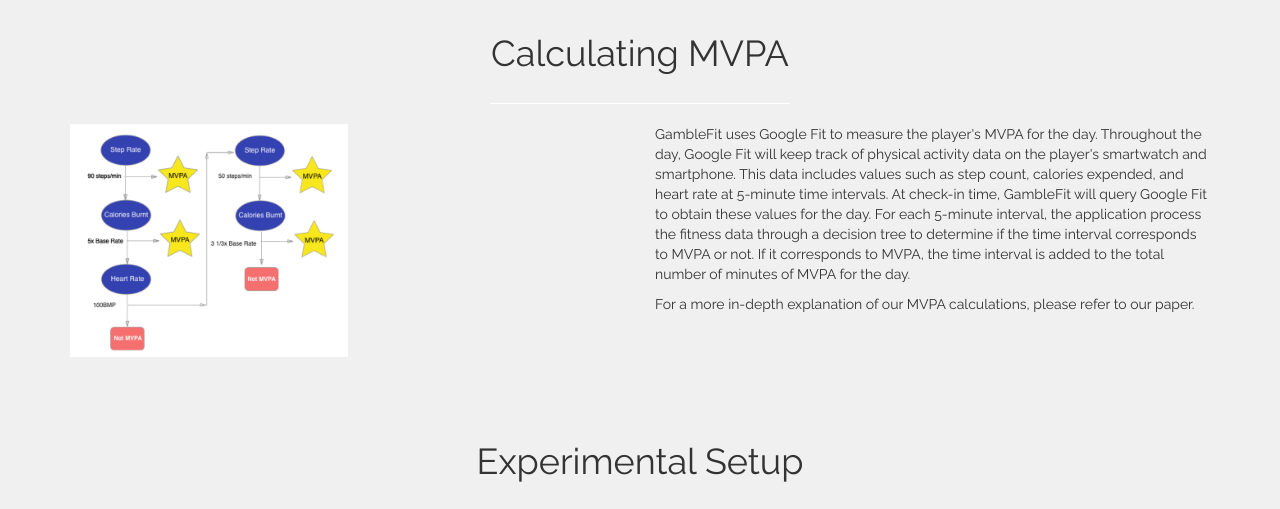
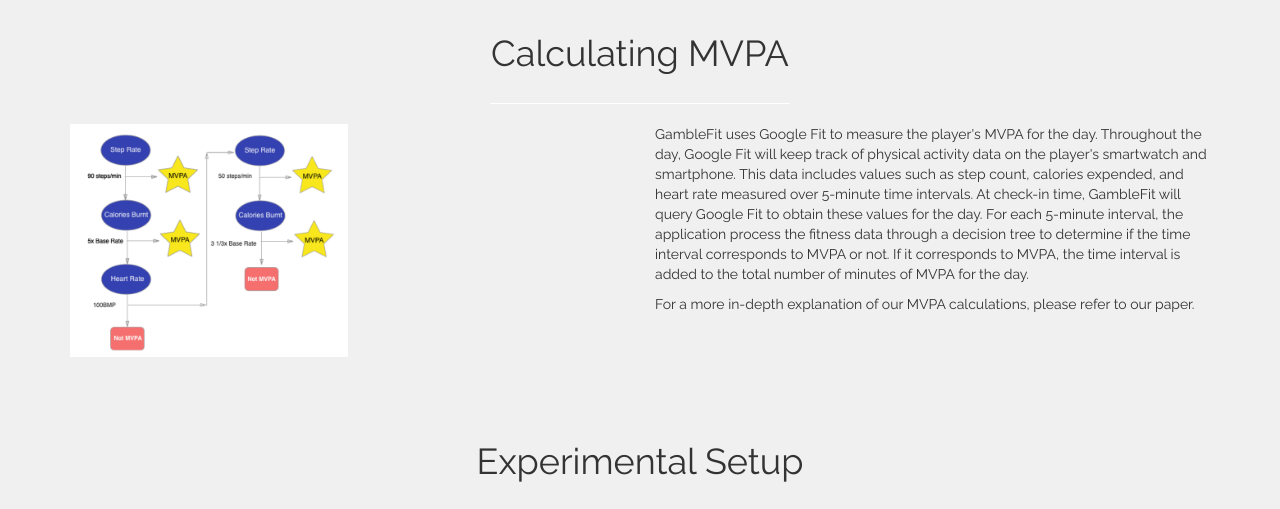
Before and after one commit to djdapz/GambleFitnessWebsite, a website: page public/index.html in a window 1280 px wide. Shown: the part 2360-2869 px from the top of the page. Drawn offline with nearby package versions, Linux system fonts and the light colour scheme.

Commit message:
Small wording change again

```diff
--- a/public/index.html
+++ b/public/index.html
@@ -220,7 +220,7 @@
 
 
                     <p>
-                       GambleFit uses Google Fit to measure the player's MVPA for the day. Throughout the day, Google Fit will keep track of physical activity data on the player's smartwatch and smartphone. This data includes values such as step count, calories expended, and heart rate at 5-minute time intervals. At check-in time, GambleFit will query Google Fit to obtain these values for the day. For each 5-minute interval, the application process the fitness data through a decision tree to determine if the time interval corresponds to MVPA or not. If it corresponds to MVPA, the time interval is added to the total number of minutes of MVPA for the day.
+                       GambleFit uses Google Fit to measure the player's MVPA for the day. Throughout the day, Google Fit will keep track of physical activity data on the player's smartwatch and smartphone. This data includes values such as step count, calories expended, and heart rate measured over 5-minute time intervals. At check-in time, GambleFit will query Google Fit to obtain these values for the day. For each 5-minute interval, the application process the fitness data through a decision tree to determine if the time interval corresponds to MVPA or not. If it corresponds to MVPA, the time interval is added to the total number of minutes of MVPA for the day.
                     </p>
                     <p>
                        For a more in-depth explanation of our MVPA calculations, please refer to our paper.
```
